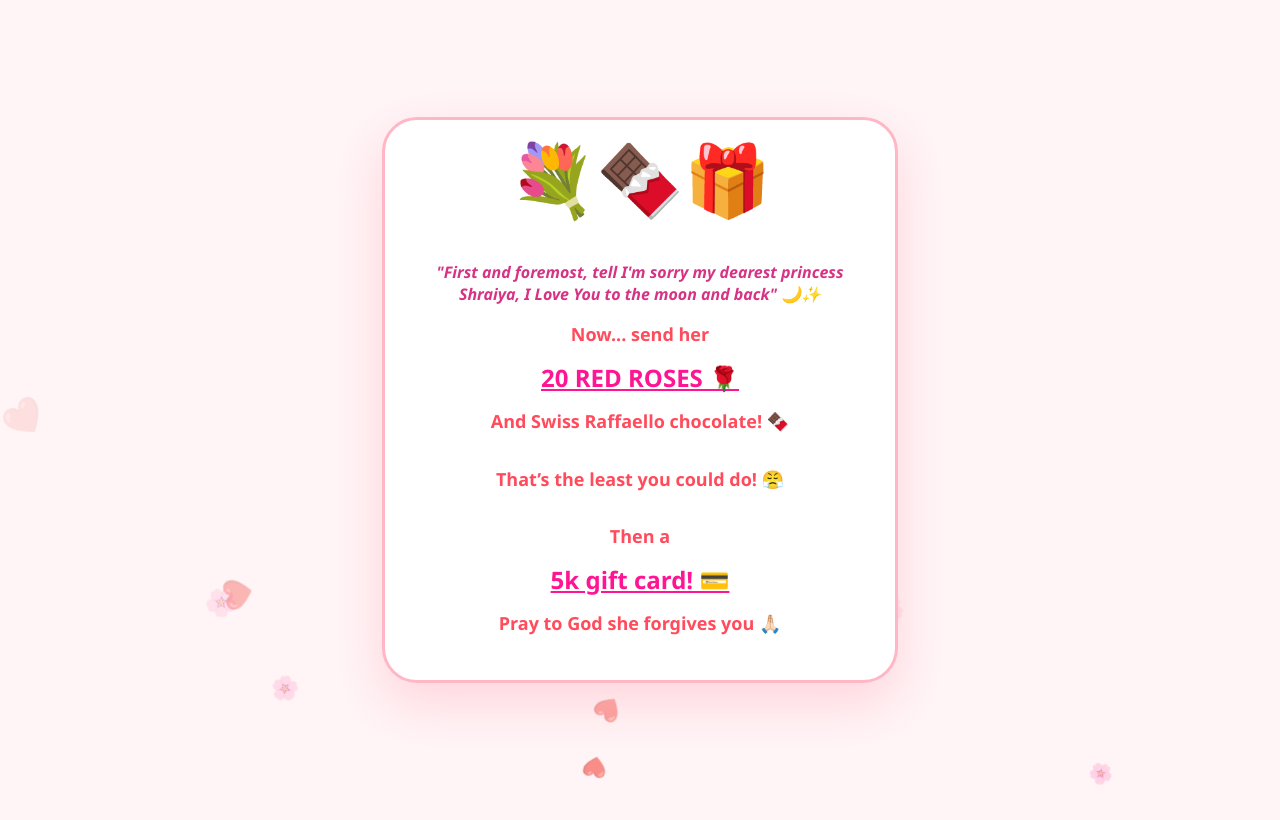
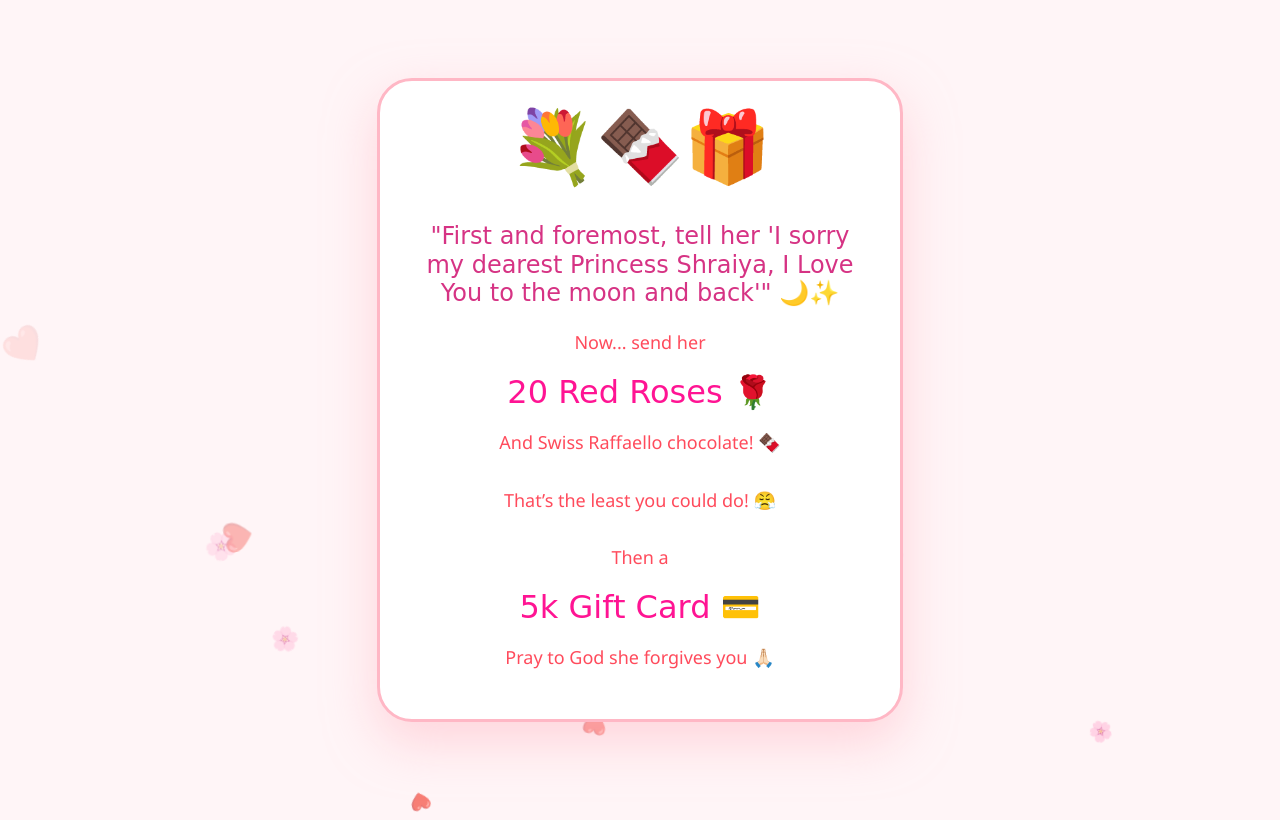
Before and after one commit to SAgg1312/Valentine, a plain HTML site: page redeem.html in a window 1280 px wide. Shown: the top 820 px of the page. Drawn offline with Linux system fonts and the light colour scheme.

Commit message:
Update redeem.html

```diff
--- a/redeem.html
+++ b/redeem.html
@@ -9,34 +9,48 @@
             background-color: #fff5f7; font-family: 'Segoe UI', sans-serif; overflow: hidden;
         }
         .card {
-            background: white; padding: 30px; border-radius: 35px; width: 85%; max-width: 450px;
+            background: white; padding: 35px; border-radius: 35px; width: 85%; max-width: 450px;
             box-shadow: 0 20px 50px rgba(255,182,193,0.5); text-align: center; position: relative; z-index: 10;
             border: 3px solid #ffb7c5;
         }
-        .bouncing-stickers { font-size: 70px; margin-bottom: 15px; animation: bounce 2s infinite; }
+        .bouncing-stickers { font-size: 70px; margin-bottom: 10px; animation: bounce 2s infinite; }
         @keyframes bounce { 0%, 100% { transform: translateY(0); } 50% { transform: translateY(-20px); } }
 
-        h1 { color: #ff4b5c; font-size: 18px; line-height: 1.6; }
-        .apology { color: #d63384; font-style: italic; font-size: 16px; margin-bottom: 15px; display: block; font-weight: bold; }
-        .highlight { color: #ff1493; font-size: 24px; font-weight: bold; display: block; margin: 10px 0; text-decoration: underline; }
+        /* The Cute Font Styles */
+        .apology {
+            color: #d63384;
+            font-family: 'Brush Script MT', cursive;
+            font-size: 24px;
+            margin-bottom: 20px;
+            display: block;
+            line-height: 1.2;
+        }
+        h1 { color: #ff4b5c; font-size: 18px; line-height: 1.6; font-weight: normal; }
+        .highlight {
+            color: #ff1493;
+            font-family: 'Brush Script MT', cursive;
+            font-size: 32px;
+            display: block;
+            margin: 10px 0;
+        }
 
-        .heart { position: absolute; color: #ff0000; font-size: 25px; animation: float 4s linear infinite; z-index: 1; opacity: 0.8; }
+        .heart { position: absolute; color: #ff4b5c; font-size: 25px; animation: float 4s linear infinite; z-index: 1; opacity: 0.9; }
         @keyframes float {
             0% { transform: translateY(110vh) scale(0); opacity: 0; }
             20% { opacity: 1; }
-            100% { transform: translateY(-10vh) scale(1.5) rotate(360deg); opacity: 0; }
+            100% { transform: translateY(-20vh) scale(1.5) rotate(360deg); opacity: 0; }
         }
     </style>
 </head>
 <body>
     <div class="card">
         <div class="bouncing-stickers">💐🍫🎁</div>
-        <span class="apology">"First and foremost, tell I'm sorry my dearest princess Shraiya, I Love You to the moon and back" 🌙✨</span>
+        <span class="apology">"First and foremost, tell her 'I sorry my dearest Princess Shraiya, I Love You to the moon and back'" 🌙✨</span>
         <h1>
-            Now... send her <span class="highlight">20 RED ROSES 🌹</span>
+            Now... send her <span class="highlight">20 Red Roses 🌹</span>
             And Swiss Raffaello chocolate! 🍫<br><br>
             That’s the least you could do! 😤<br><br>
-            Then a <span class="highlight">5k gift card! 💳</span>
+            Then a <span class="highlight">5k Gift Card 💳</span>
             Pray to God she forgives you 🙏🏻
         </h1>
     </div>
```
